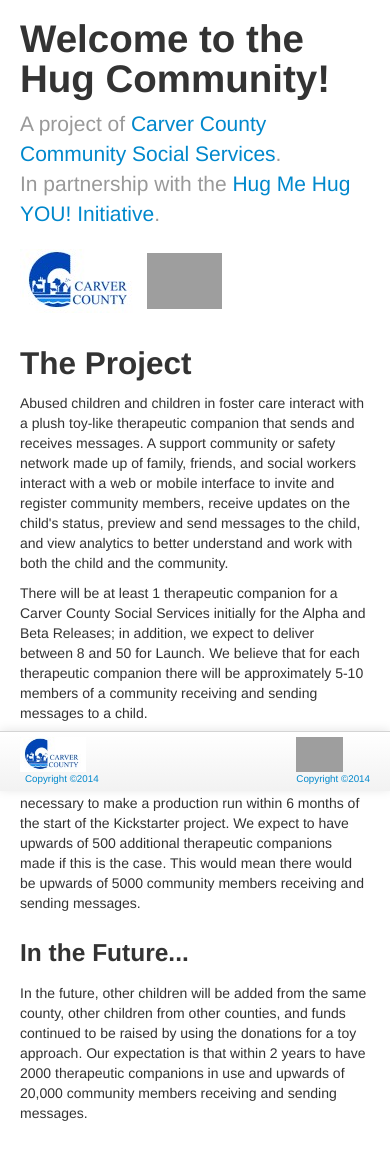
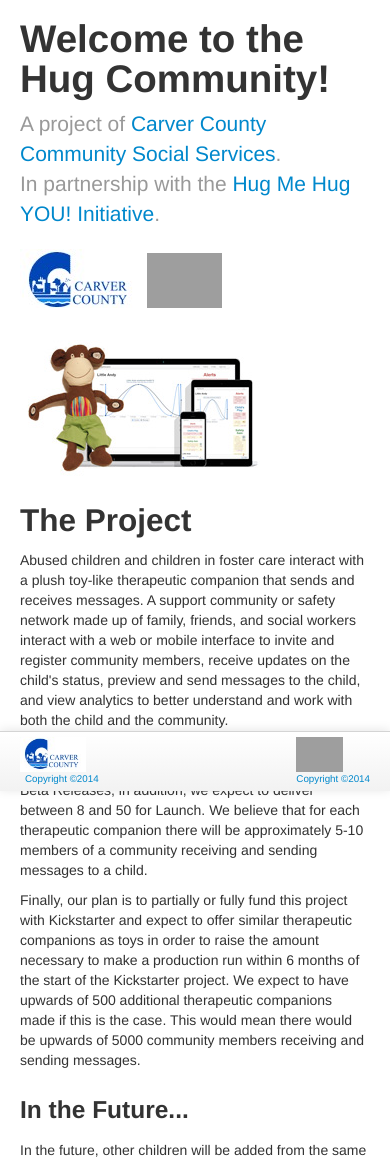
Before and after one commit to hugmehugyouorg/Hug-Community-Web-Application, a CodeIgniter app: page / in a window 390 px wide. Shown: the part 53-1216 px from the top of the page. Before the commit the page ends 1174 px from the top, so only its background shows below. Run offline with CodeIgniter, Linux system fonts and the light colour scheme; data comes from the database, SQL or seed files in the repository; some libraries are stand-ins or nearby versions; grey boxes are pictures that could not be loaded.

Commit message:
just adding product img

```diff
--- a/application/views/welcome_message.php
+++ b/application/views/welcome_message.php
@@ -1,14 +1,18 @@
 <div class="container-fluid">
 	<div class="row-fluid">
+		<div class="pull-left">
 			<h1>Welcome to the Hug Community!</h1>
 			<p class="lead muted">A project of <a href="http://www.co.carver.mn.us/departments/CSS/" target="_blank">Carver County Community Social Services</a>.
 			<br/>In partnership with the <a href="http://www.hugmehugyou.org" target="_blank">Hug Me Hug YOU! Initiative</a>.</p>
-		</div>
-	<div class="row-fluid">
+
 			<p class="lead">
 				<a href="http://www.co.carver.mn.us/departments/CSS/" target="_blank"><img src="/assets/img/carver_county_logo.jpg"/></a>
 				<a href="http://www.hugmehugyou.org" target="_blank"><img class="hugmehugyou" src="//www.hugmehugyou.org/img/logo.png"></a>
 			</p>
+		</div>
+		<div class="product pull-right">
+			<img src="/assets/img/product.jpg"/>
+		</div>
 	</div>
 </div>
 
--- a/assets/css/style.css
+++ b/assets/css/style.css
@@ -34,6 +34,10 @@ a {
 
 .brand img, img.hugmehugyou {
 	max-height:56px;
+}
+
+.product {
+	width: 325px;
 }
 
 #main {
@@ -160,6 +164,15 @@ a {
 	font-size:1.15em;
 }
 
+@media (max-width: 1199px) {
+	.product {
+		float:left;
+		margin-top:-25px;
+		margin-bottom:-25px;
+		width:300px;
+	}
+}
+
 @media (max-width: 979px) {
 	.navbar-fixed-bottom {
 		position: fixed;
```
Also changed, not shown: assets/img/product.jpg (added). Lines whose indentation alone changed are shown as unchanged.
